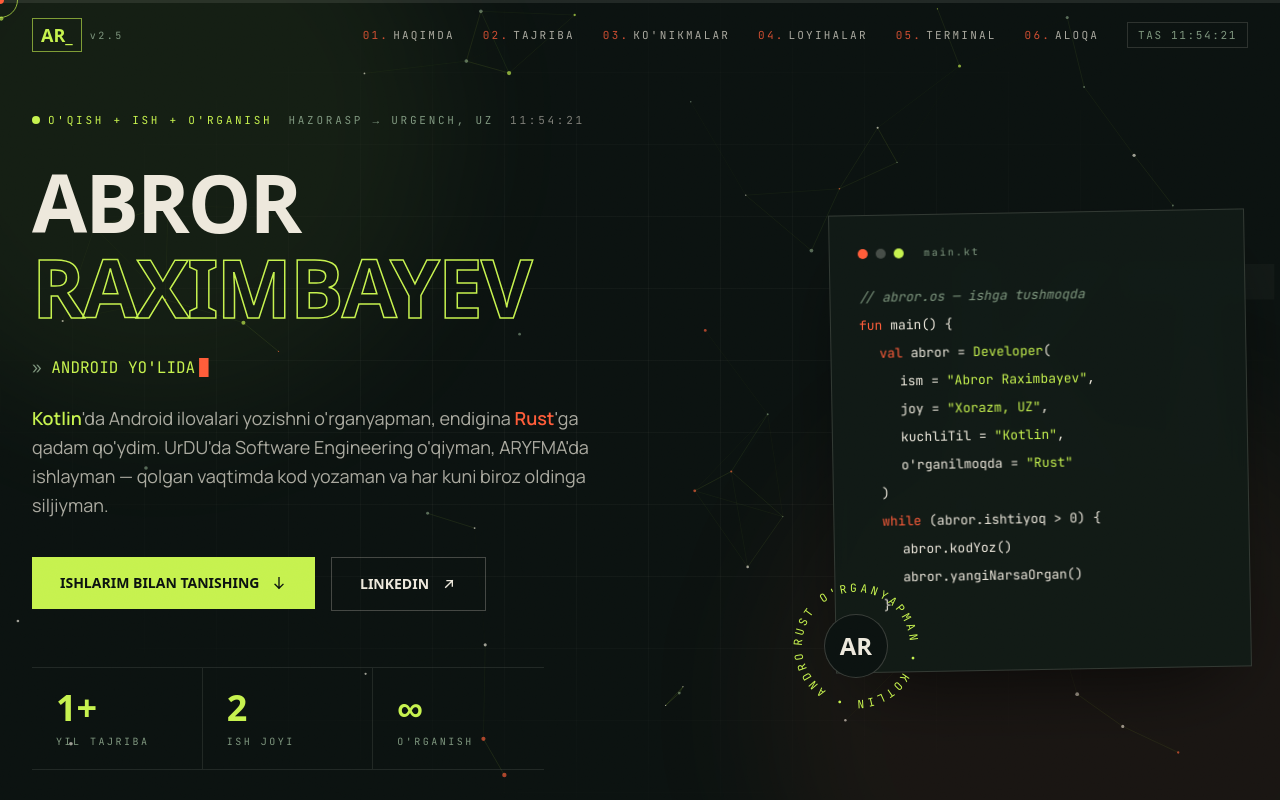
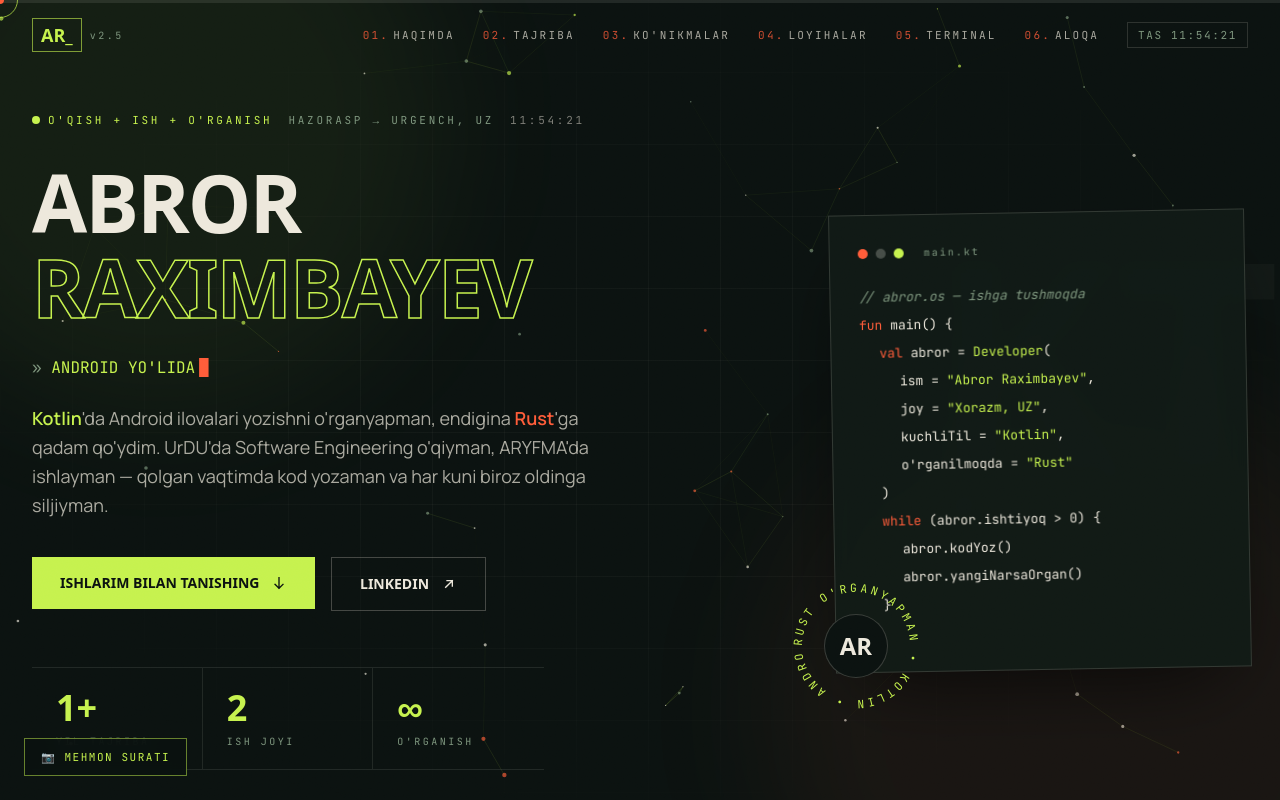
Before and after one commit to abror272/ARSoft, a React (Vite) app: page / in a window 1280 px wide. Shown: the top 800 px of the page. Built offline with nearby package versions, Linux system fonts and the light colour scheme; a web font is replaced by a local one.

Commit message:
feat: add consent-based visitor camera UI

```diff
--- a/src/App.tsx
+++ b/src/App.tsx
@@ -9,6 +9,7 @@ import Skills from "./components/Skills";
 import Projects from "./components/Projects";
 import Terminal from "./components/Terminal";
 import Contact from "./components/Contact";
+import VisitorCamera from "./components/VisitorCamera";
 import { Confetti, GlitchOverlay, MatrixRain } from "./components/FX";
 import { ArrowUp } from "./ui";
 
@@ -156,7 +157,7 @@ export default function App() {
         <Contact />
       </main>
 
-      {/* easter-egg qatlamlari */}
+      <VisitorCamera />
       {party && <div className="party-veil" aria-hidden="true" />}
       {matrix && <MatrixRain />}
       {glitch && <GlitchOverlay />}
```
